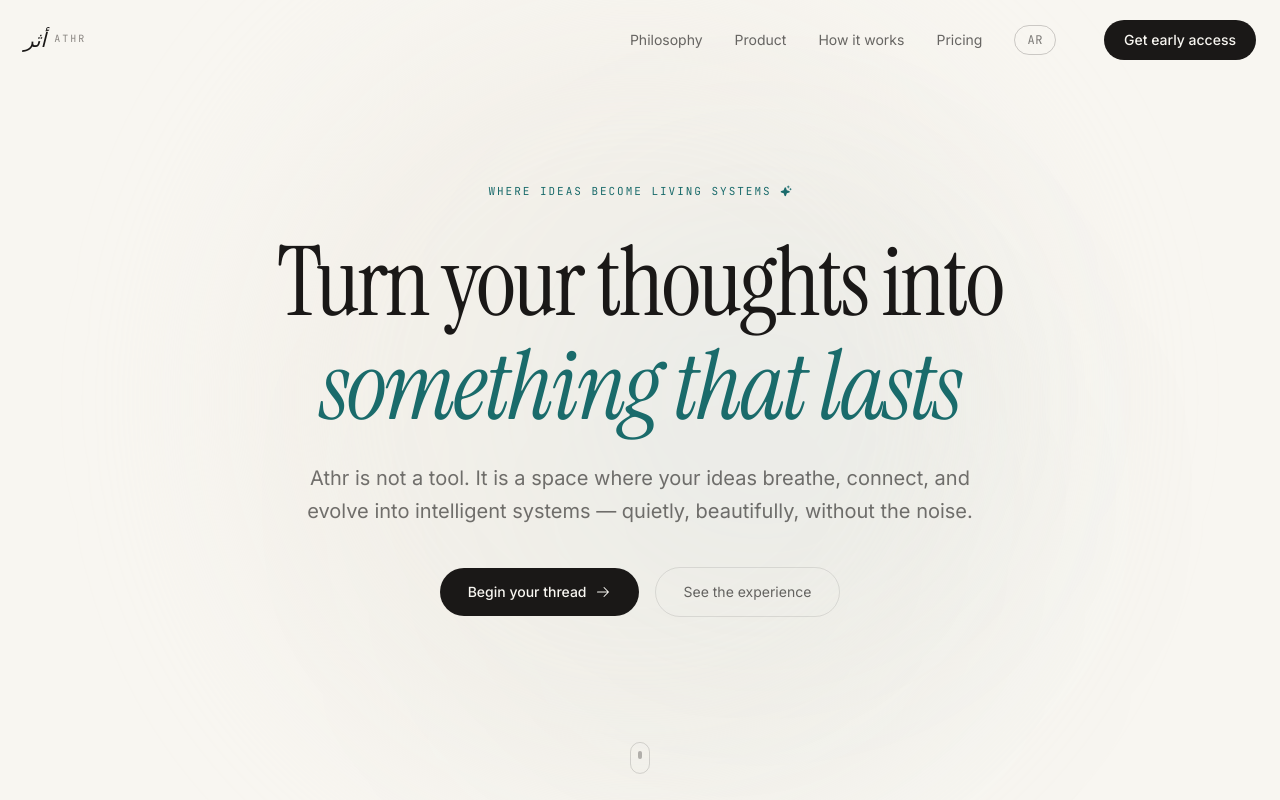
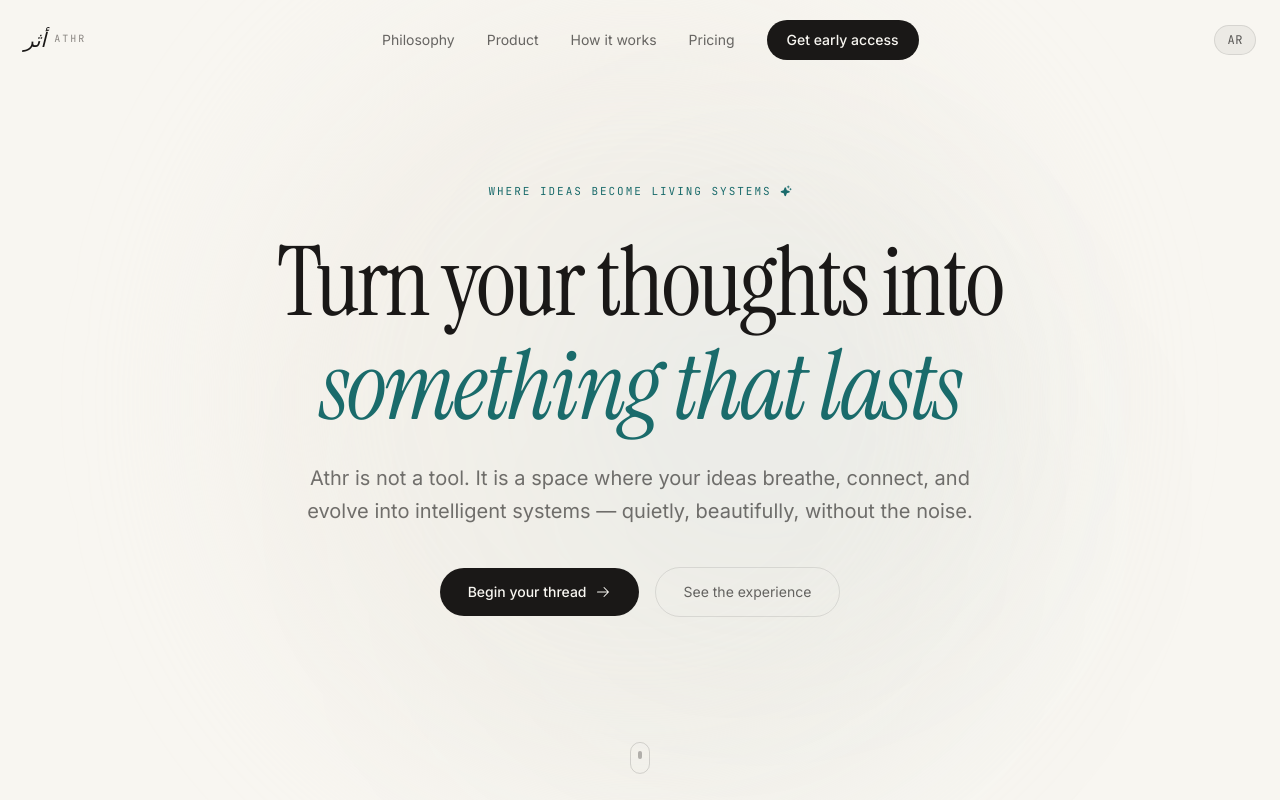
Before and after one commit to 4zobir89-lab/athr, a Next.js app: page / in a window 1280 px wide. Shown: the top 800 px of the page. Built offline with nearby package versions, Linux system fonts and the light colour scheme.

Commit message:
fix: move language toggle outside nav, fix dir attr

```diff
--- a/src/components/Header.tsx
+++ b/src/components/Header.tsx
@@ -28,7 +28,7 @@ export function Header() {
           : "bg-transparent"
       )}
     >
-      <div className="max-w-content flex items-center justify-between h-16 md:h-20 px-6" dir="ltr">
+      <div className="max-w-content flex items-center justify-between h-16 md:h-20 px-6">
         <a href="#" className="flex items-center gap-2 group">
           <span className="font-[family-name:var(--font-display)] text-xl italic text-ink">
             أثر
@@ -48,28 +48,30 @@ export function Header() {
               {label}
             </a>
           ))}
-          <button
-            onClick={toggleLocale}
-            className="px-3 py-1.5 rounded-full border border-ink/20 text-xs font-[family-name:var(--font-mono)] tracking-wider text-ink-soft/60 hover:text-ink hover:border-ink/40 transition-all duration-300"
-            aria-label={locale === "en" ? "Switch to Arabic" : "التبديل إلى الإنجليزية"}
-          >
-            {locale === "en" ? "AR" : "EN"}
-          </button>
           <a
             href="#cta"
-            className="ml-4 px-5 py-2.5 rounded-full bg-ink text-ivory text-sm font-medium hover:bg-ink-soft transition-all duration-300 hover:scale-[1.02] active:scale-[0.98]"
+            className="px-5 py-2.5 rounded-full bg-ink text-ivory text-sm font-medium hover:bg-ink-soft transition-all duration-300 hover:scale-[1.02] active:scale-[0.98]"
           >
             {t.header.cta}
           </a>
         </nav>
 
-        <button
-          onClick={() => setOpen(!open)}
-          className="md:hidden relative z-50 p-2"
-          aria-label={t.header.toggleMenu}
-        >
+        <div className="flex items-center gap-3">
+          <button
+            onClick={toggleLocale}
+            className="px-3 py-1.5 rounded-full bg-ink/5 hover:bg-ink/10 text-xs font-[family-name:var(--font-mono)] tracking-wider text-ink/70 hover:text-ink border border-ink/10 hover:border-ink/30 transition-all duration-300"
+            aria-label={locale === "en" ? "Switch to Arabic" : "التبديل إلى الإنجليزية"}
+          >
+            {locale === "en" ? "AR" : "EN"}
+          </button>
+          <button
+            onClick={() => setOpen(!open)}
+            className="md:hidden relative z-50 p-2"
+            aria-label={t.header.toggleMenu}
+          >
           {open ? <X size={20} /> : <List size={20} />}
         </button>
+      </div>
       </div>
 
       <AnimatePresence>
```
Also changed, not shown: 1 other file (tests, documents, lock files or other folders).
